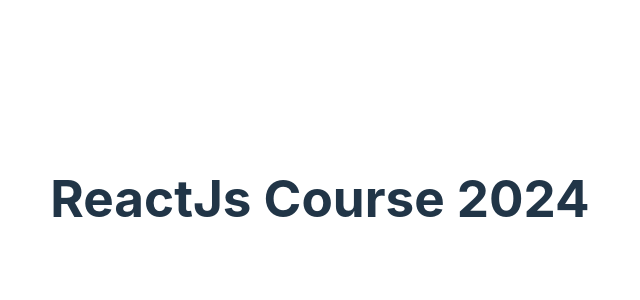
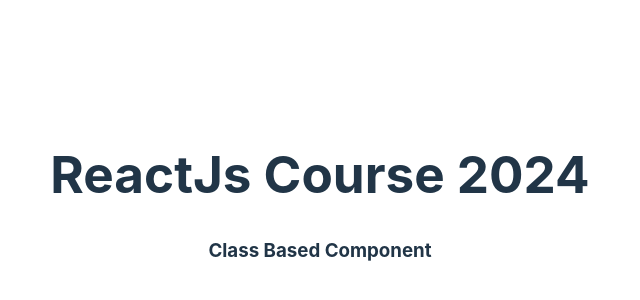
Before and after one commit to phntram/reactjs-course, a React (Vite) app in the folder 2_react_concepts/: page / in a window 1280 px wide. Shown: the part 202-502 px from the top of the page, without its empty margins (320-960 px from the left). Built offline with nearby package versions, Linux system fonts and the light colour scheme.

Commit message:
2_react_concepts: class component

```diff
--- a/2_react_concepts/src/App.jsx
+++ b/2_react_concepts/src/App.jsx
@@ -2,12 +2,14 @@ import { useState } from 'react';
 import reactLogo from './assets/react.svg';
 import viteLogo from '/vite.svg';
 import './App.css';
+import ClassBasedComponent from './components/class-based-component';
 
 function App() {
 
 	return (
 		<>
 			<h1>ReactJs Course 2024</h1>
+			<ClassBasedComponent></ClassBasedComponent>
 		</>
 	);
 }
--- /dev/null
+++ b/2_react_concepts/src/components/class-based-component.jsx
@@ -0,0 +1,16 @@
+import { Component } from "react";
+
+// don't use this anymore, they try to migrating the class component to function component.
+class ClassBasedComponent extends Component {
+    // render method to render a jsx code.
+    render() {
+        return (
+            <div>
+                <h3>Class Based Component</h3>
+            </div>
+        );
+    }
+}
+
+
+export default ClassBasedComponent;
```
